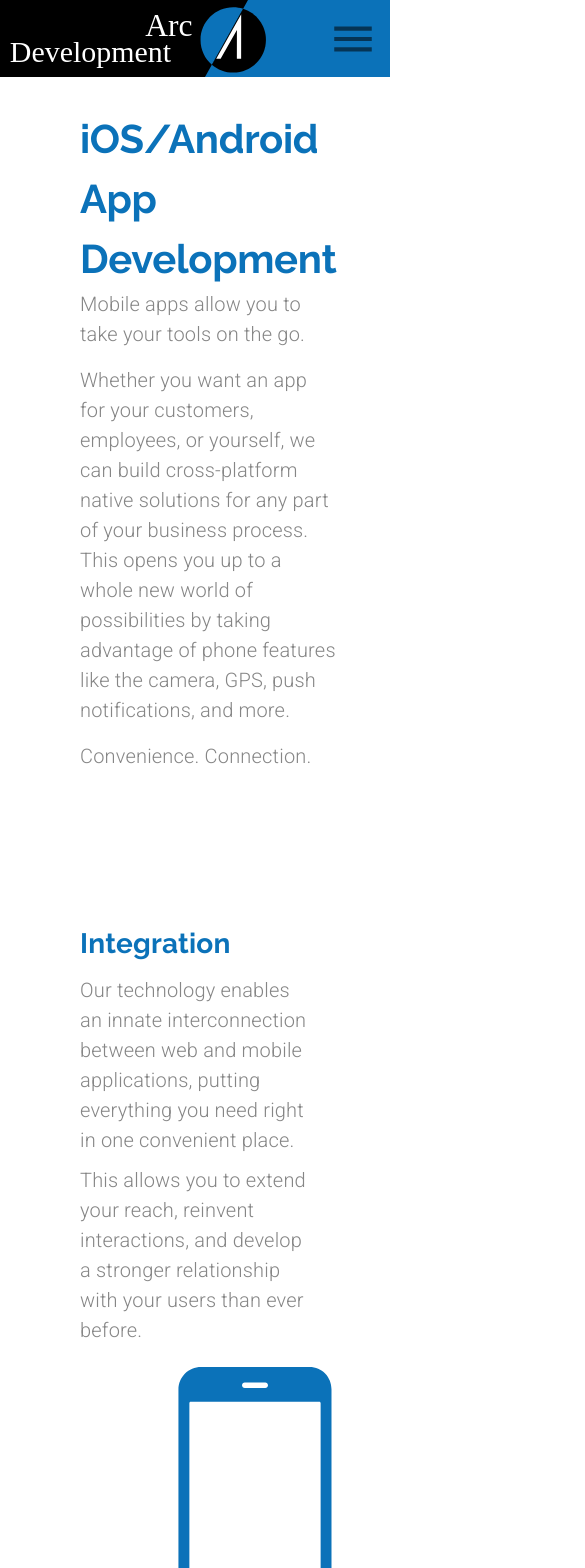
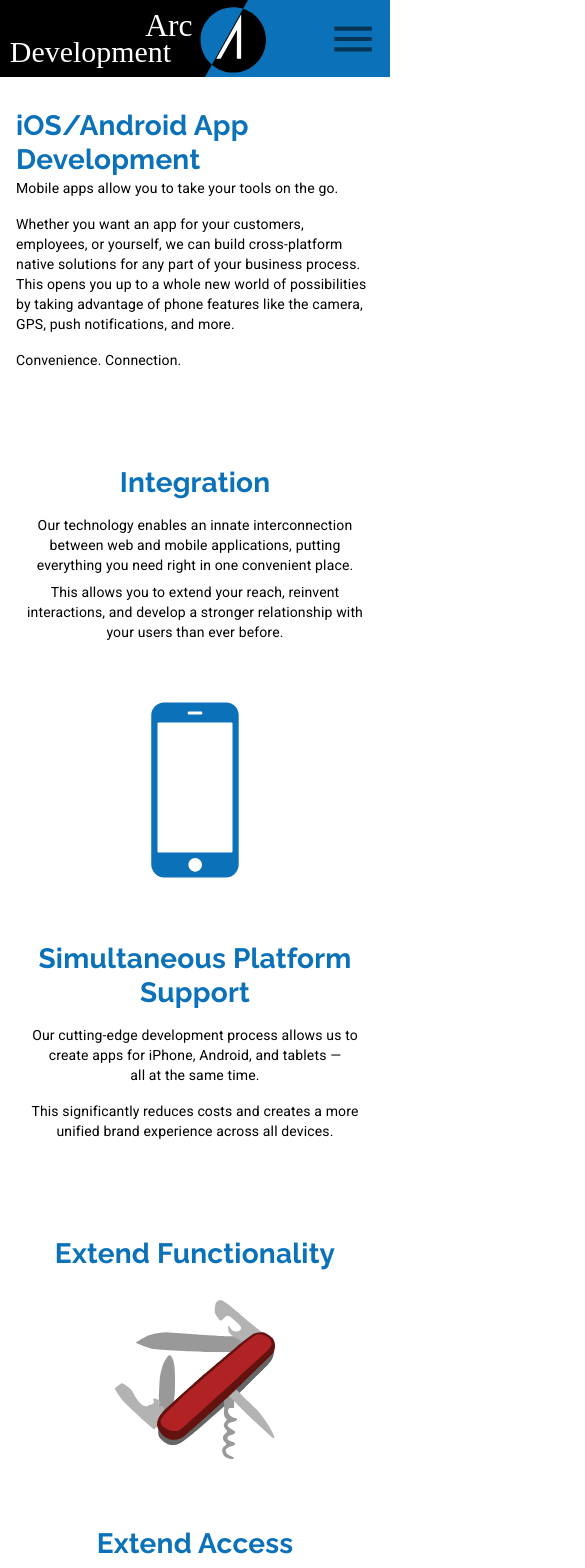
Before and after one commit to Tris-909/Material-UI-Project-1, a React (Create React App) app: page /mobileapps in a window 390 px wide. Shown: the top 1568 px of the page, 585 px wide, since content can reach past the window. Built offline with nearby package versions, Linux system fonts and the light colour scheme.

Commit message:
Finishing MobileApps Page

```diff
--- a/src/Components/MobileApps.js
+++ b/src/Components/MobileApps.js
@@ -28,13 +28,20 @@ const useStyles = makeStyles(theme => ({
         maxWidth: '40em'
     },
     MainContainer: {
-        padding: '2em 5em 10em 5em'
+        padding: '2em 5em 10em 5em',
+        [theme.breakpoints.down("xs")]: {
+            padding: '2em 1em 2em 1em'
+        }
     }
 }));
 
 export default function MobileDevelopment(props) {
     const classes = useStyles();
     const theme = useTheme();
+    const matchesMD = useMediaQuery(theme.breakpoints.down("md"));
+    const matchesSM = useMediaQuery(theme.breakpoints.down("sm"));
+    const matchesXS = useMediaQuery(theme.breakpoints.down("xs"));
+
 
     return(
         <React.Fragment>
@@ -57,18 +64,18 @@ export default function MobileDevelopment(props) {
 
                     <Grid item container direction="column" className={classes.heading}>
                         <Grid item>
-                            <Typography variant="h2">
+                            <Typography variant={matchesXS ? "h4" : "h2"}>
                                 iOS/Android App Development
                             </Typography>
                         </Grid>
                         <Grid item>
-                            <Typography variant="body1" paragraph>
+                            <Typography variant={matchesXS ? "body2" : "body1"} paragraph>
                             Mobile apps allow you to take your tools on the go.
                             </Typography>
-                            <Typography variant="body1" paragraph>
+                            <Typography variant={matchesXS ? "body2" : "body1"} paragraph>
                             Whether you want an app for your customers, employees, or yourself, we can build cross-platform native solutions for any part of your business process. This opens you up to a whole new world of possibilities by taking advantage of phone features like the camera, GPS, push notifications, and more.
                             </Typography>
-                            <Typography variant="body1" paragraph>
+                            <Typography variant={matchesXS ? "body2" : "body1"} paragraph>
                             Convenience. Connection.
                             </Typography>
                         </Grid>
@@ -86,60 +93,62 @@ export default function MobileDevelopment(props) {
                     </Hidden>
                 </Grid>
                 {/*--------- SECOND SECTION -------*/}
-                <Grid item container direction="row" style={{marginTop: '5em'}}>
-                    <Grid item container direction="column" xs>
+                <Grid item container direction={matchesXS ? "column" : "row"} justify={matchesXS ? "center" : undefined} style={{marginTop: '5em'}}>
+                    <Grid item container direction="column" xs align="center" justify="center">
                         <Grid item>
-                            <Typography variant="h4" style={{marginBottom: '.5em'}}>Integration</Typography>
+                            <Typography variant="h4" align={matchesXS ? "center" : "left"} style={{marginBottom: '.5em'}}>
+                                Integration
+                            </Typography>
                         </Grid>
                         <Grid item>
-                            <Typography variant="body1" style={{marginBottom: '.5em'}}>
+                            <Typography variant={matchesXS ? "body2" : "body1"}  align={matchesXS ? "center" : "left"} style={{marginBottom: '.5em'}}>
                                 Our technology enables an innate interconnection between web and mobile applications, putting everything you need right in one convenient place.
                             </Typography>
-                            <Typography variant="body1">
+                            <Typography variant={matchesXS ? "body2" : "body1"}  align={matchesXS ? "center" : "left"}>
                                 This allows you to extend your reach, reinvent interactions, and develop a stronger relationship with your users than ever before.
                             </Typography>
                         </Grid>
                     </Grid>
-                    <Grid item xs align="center">
-                        <img src={phone} alt="Phone Icon" height="350em" width="350em"/>
+                    <Grid item xs align="center" style={{marginBottom: matchesXS ? '3em' : undefined, marginTop: matchesXS ? '3em' : undefined}}>
+                        <img src={phone} alt="Phone Icon" height={matchesXS ? "200em" : "350em"} width={matchesXS ? "200em" : "350em"}/>
                     </Grid>
-                    <Grid item container direction="column" xs>
+                    <Grid item container direction="column" xs align="center" justify="center">
                         <Grid item>
-                            <Typography align="right" variant="h4" style={{marginBottom: '.5em'}}>
+                            <Typography align={matchesXS ? "center" : "right"} variant="h4" style={{marginBottom: '.5em'}}>
                                 Simultaneous Platform Support
                             </Typography>
                         </Grid>
                         <Grid item>
-                            <Typography variant="body1" align="right" paragraph>
+                            <Typography variant={matchesXS ? "body2" : "body1"} align={matchesXS ? "center" : "right"} paragraph>
                                 Our cutting-edge development process allows us to create apps for iPhone, Android, and tablets — <br /> all at the same time.
                             </Typography>
-                            <Typography variant="body1" align="right" paragraph>
+                            <Typography variant={matchesXS ? "body2" : "body1"} align={matchesXS ? "center" : "right"} paragraph>
                                 This significantly reduces costs and creates a more unified brand experience across all devices.
                             </Typography>
                         </Grid>
                     </Grid>
                 </Grid>
                 {/*--------- THIRD SECTION -------*/}
-                <Grid item container direction="row" style={{marginTop: '10em', marginBottom: '10em'}}>
-                    <Grid item container direction="column" align="center" justify="center" xs>
+                <Grid item container direction={matchesSM ? "column" : "row"} style={{marginTop: matchesXS ? '5em' : '10em', marginBottom: matchesXS ? '5em' : '10em'}}>
+                    <Grid item container direction="column" align="center" justify="center" xs style={{marginBottom: matchesSM ? '4em' : undefined }}>
                         <Grid item>
                             <Typography variant="h4" style={{marginBottom:'1em'}}>
                                 Extend Functionality
                             </Typography>
                         </Grid>
                         <Grid item>
-                            <img src={Tools} alt="Swift Knife Icon" />
+                            <img src={Tools} alt="Swift Knife Icon" style={{width: matchesMD ? '10em' : undefined}}/>
                         </Grid>
                     </Grid>
 
-                    <Grid item container direction="column" align="center" justify="center" xs>
+                    <Grid item container direction="column" align="center" justify="center" xs style={{marginBottom: matchesSM ? '4em' : undefined }}>
                         <Grid item>
                             <Typography variant="h4" style={{marginBottom:'2em'}}>
                                 Extend Access
                             </Typography>
                         </Grid>
                         <Grid item>
-                            <img src={Menu} alt="Extend Access" />
+                            <img src={Menu} alt="Extend Access" style={{width: matchesSM ? '15em' : matchesMD ? '20em' : undefined}}/>
                         </Grid>
                     </Grid>
 
@@ -150,7 +159,7 @@ export default function MobileDevelopment(props) {
                             </Typography>
                         </Grid>
                         <Grid item>
-                            <img src={IncEngage} alt="Increase Engagements Icon" />
+                            <img src={IncEngage} alt="Increase Engagements Icon" style={{width: matchesMD ? '10em' : undefined}}/>
                         </Grid>
                     </Grid>
                 </Grid>
--- a/src/Components/UI/Theme.js
+++ b/src/Components/UI/Theme.js
@@ -76,6 +76,11 @@ export default createMuiTheme({
             fontSize: '1.25em',
             color: arcGray,
             fontWeight: 300
+        },
+        body3: {
+            fontSize: '0.875em',
+            color: arcGray,
+            fontWeight: 300
         }
     }
 });
```
